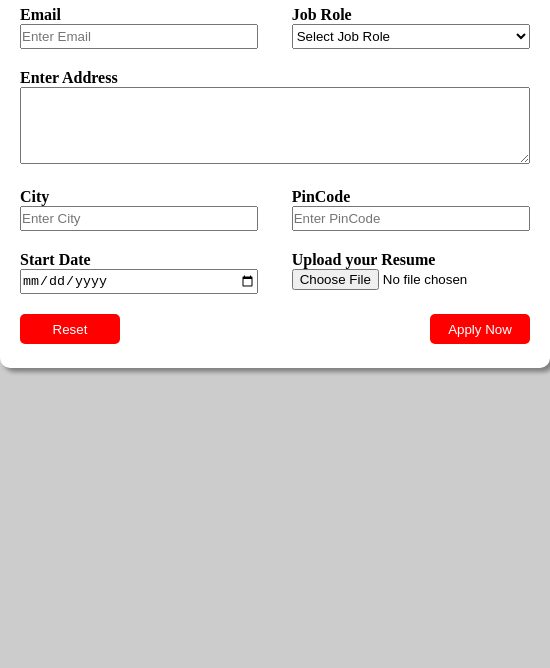
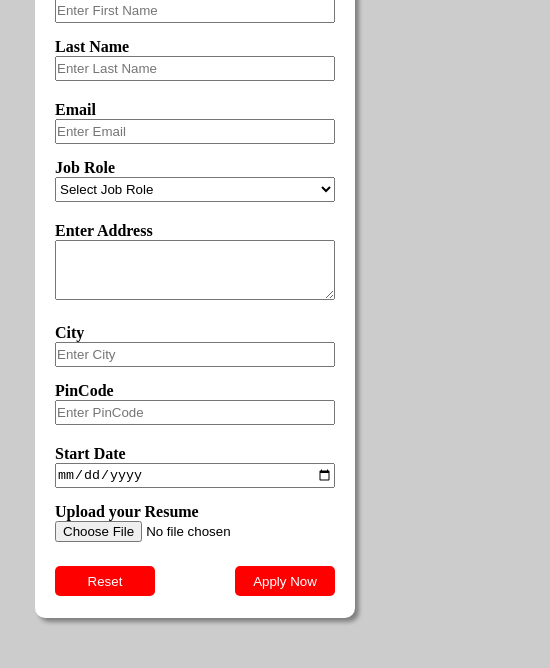
Before and after one commit to neeraj072001/job-application, a plain HTML site: page index.html in a window 390 px wide. Shown: the part 182-850 px from the top of the page, 550 px wide, since content can reach past the window. Drawn offline with Linux system fonts and the light colour scheme.

Commit message:
second commit

```diff
--- a/index.html
+++ b/index.html
@@ -47,7 +47,7 @@
                         <div class="input-container">
                             <label for="enter address"><strong>Enter Address</strong></label>
                         <br>
-                        <Textarea name="enter address" id="address" rows="5" cols="67" class="wta"></Textarea>
+                        <Textarea name="enter address" id="address" rows="5" cols="67" class="wta hta"></Textarea>
                         </div>
                     </div>
                     <div class="flex-container">
--- a/style.css
+++ b/style.css
@@ -53,3 +53,27 @@ button{
 button:hover{
     cursor: pointer;
 }
+@media (max-width: 460px) {
+    .flex-container{
+        display: flex;
+        flex-direction: column;
+        gap:15px;
+    }
+    .container{
+        width: 320px;
+        height: 750px;
+    }
+    .wta{
+        width:280px;
+    }
+    .wd{
+        width: 280px;
+    }
+    .ht{
+        height: 25px;
+    }
+    .hta{
+        height: 60px;
+    }
+
+}
```
